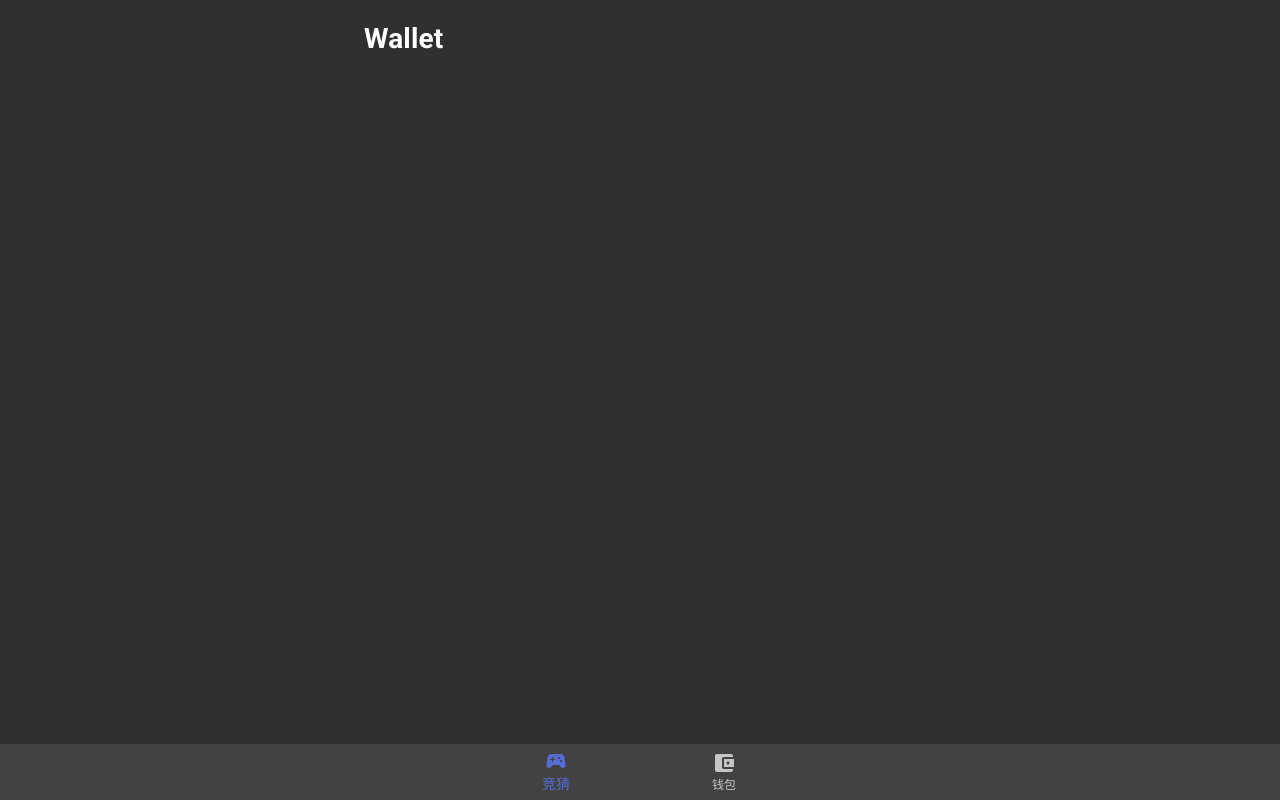
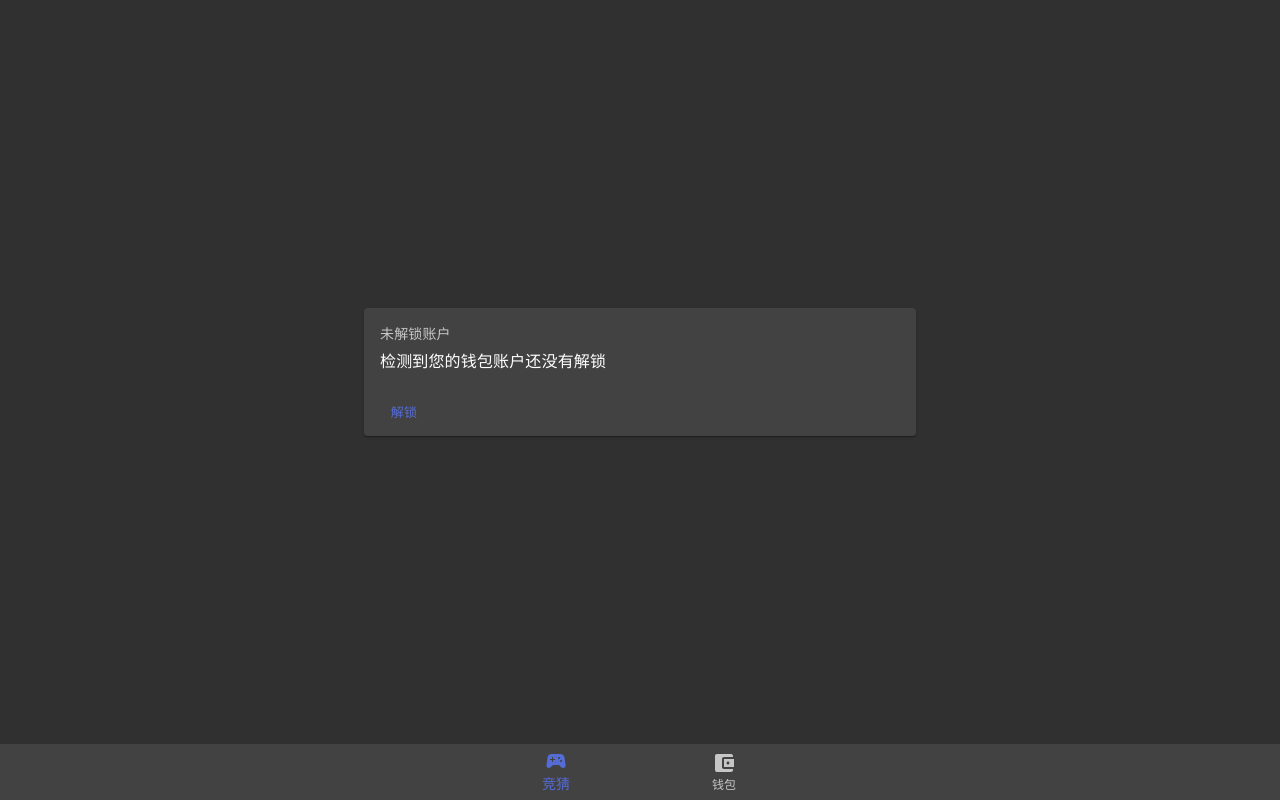
Before and after one commit to yuchenyang1994/Kingbet, a React (Create React App) app in the folder client/: page /wallet in a window 1280 px wide. Built offline with nearby package versions, Linux system fonts and the light colour scheme.

Commit message:
解锁提示

```diff
--- a/client/src/components/message.js
+++ b/client/src/components/message.js
@@ -2,7 +2,6 @@ import React from 'react';
 import Snackbar from '@material-ui/core/Snackbar';
 import MuiAlert from '@material-ui/lab/Alert';
 import MessageStore from "../store/data/message";
-import Slide from '@material-ui/core/Slide';
 
 
 function Alert(props) {
--- a/client/src/pages/CreateAccount.js
+++ b/client/src/pages/CreateAccount.js
@@ -10,6 +10,7 @@ import SaveIcon from "@material-ui/icons/Save";
 import Typography from "@material-ui/core/Typography";
 import TextField from "@material-ui/core/TextField";
 import InputAdornment from "@material-ui/core/InputAdornment";
+import AccountStore from '../store/data/account';
 import Button from "@material-ui/core/Button";
 import { saveAs } from 'file-saver';
 
@@ -164,6 +165,7 @@ export default function CreatAccount(props) {
   const [activeStep, setActiveStep] = React.useState(0);
   const [password, setPassword] = React.useState("");
   const [account, setAccount] = React.useState({});
+  const { dispatch: AccountDispatch } = React.useContext(AccountStore.Context);
   const steps = getSteps();
   const web3 = React.$web3;
 
@@ -178,7 +180,9 @@ export default function CreatAccount(props) {
               setAccount(account);
               setActiveStep(1);
             }}
-            onCancel={event => {}}
+            onCancel={event => {
+              props.history.push("/Greeting")
+            }}
           />
         )
       case 1:
@@ -204,7 +208,14 @@ export default function CreatAccount(props) {
             }}
 
             onOK={event => {
-              props.history.push("/wallet")
+              props.history.push("/wallet");
+              AccountDispatch({
+                type: "Unlock",
+                payload: {
+                  privateKey: account.privateKey,
+                  address: account.address
+                }
+              });
             }}
             onCancel={event => {
               setActiveStep(1);
--- a/client/src/pages/Greeting.js
+++ b/client/src/pages/Greeting.js
@@ -1,6 +1,7 @@
 import React from "react";
 import { makeStyles } from "@material-ui/core/styles";
 import MessageStore from '../store/data/message';
+import AccountStore from '../store/data/account';
 import IconButton from "@material-ui/core/IconButton";
 import CloseIcon from "@material-ui/icons/Close";
 import Card from "@material-ui/core/Card";
@@ -32,6 +33,7 @@ export default function Greeting(props) {
   const [password, setPassword] = React.useState("");
   const web3 = React.$web3;
   const { state: msg, dispatch: messageDispatch } = React.useContext(MessageStore.Context);
+  const { dispatch: AccountDispatch } = React.useContext(AccountStore.Context);
   return (
     <div className={classes.root}>
       <Card>
@@ -78,6 +80,13 @@ export default function Greeting(props) {
                       type: "success",
                     }
                   });
+                  AccountDispatch({
+                    type: "Unlock",
+                    payload: {
+                      privateKey: account.privateKey,
+                      address: account.address
+                    }
+                  })
                   props.history.push("/wallet")
                 } catch (error) {
                   messageDispatch({
--- a/client/src/pages/Wallet.js
+++ b/client/src/pages/Wallet.js
@@ -1,9 +1,68 @@
 import React from "react";
+import AccountStore from '../store/data/account';
+import { makeStyles } from "@material-ui/core/styles";
+import Card from '@material-ui/core/Card';
+import CardActions from '@material-ui/core/CardActions';
+import CardContent from '@material-ui/core/CardContent';
+import Typography from '@material-ui/core/Typography';
+import Button from '@material-ui/core/Button';
+import account from "../store/data/account";
+
+
+const useStyle = makeStyles((theme) => ({
+  root: {
+    display: "flex",
+    flexDirection: "column",
+    justifyContent: "center",
+    height: "100%"
+  },
+  unlockContent: {
+    display: "flex",
+    flexDirection: "column",
+    justifyContent: "center",
+  },
+  title: {
+    fontSize: 14
+  }
+}));
+
 
 export default function Wallet(props) {
+  const classes = useStyle();
+  const { state: accountState ,dispatch: AccountDispatch } = React.useContext(AccountStore.Context);
+
+  function unLockDialog() {
+    return (
+      <Card>
+        <CardContent>
+          <Typography className={classes.title} color="textSecondary" gutterBottom>
+            未解锁账户
+          </Typography>
+          <Typography variant="body1" component="p">
+            检测到您的钱包账户还没有解锁
+          </Typography>
+        </CardContent>
+        <CardActions>
+          <Button color="primary" size="small" onClick={()=> {
+            props.history.push("/Greeting")
+          }}>解锁</Button>
+        </CardActions>
+      </Card>
+
+    )
+}
+
+  function getWallet(params) {
+    if (accountState.unLock) {
+      return <p>Wallet</p>
+    } else {
+      return unLockDialog();
+    }
+
+  }
   return (
-    <div>
-      <h1>Wallet</h1>
+    <div className={classes.root}>
+      {getWallet()}
     </div>
   );
 }
--- /dev/null
+++ b/client/src/store/data/account.js
@@ -0,0 +1,44 @@
+import React, { useReducer } from 'react';
+
+const initState = {
+    unLock: false,
+    privateKey: "",
+    address: "",
+    balance: 0
+}; // 默认 todolist 是空数组
+
+const Context = React.createContext();
+
+const Provider = (props) => {
+  const [state, dispatch] = useReducer(reducer, initState);
+
+  return (
+    <Context.Provider value={{ state, dispatch }}>
+      {props.children}
+    </Context.Provider>
+  );
+};
+
+const reducer = (state, action) => {
+  const { type, payload } = action;
+  switch (type) {
+    case 'Unlock':
+        return {
+            unLock: true,
+            privateKey: payload.privateKey,
+            address: payload.address,
+            balance: 0
+        };
+    case "Balance":
+        return {
+            unLock: state.unLock,
+            privateKey: state.privateKey,
+            address: state.address,
+            balance: payload.balance
+        };
+    default:
+      return state;
+  }
+};
+
+export default { Context, Provider, reducer }
--- a/client/src/store/providers.js
+++ b/client/src/store/providers.js
@@ -1,5 +1,9 @@
 import MessageStore from "./data/message";
+import AccountStore from "./data/account";
 
-const providers = [MessageStore.Provider];
+const providers = [
+    MessageStore.Provider,
+    AccountStore.Provider
+];
 
 export default providers;
```
